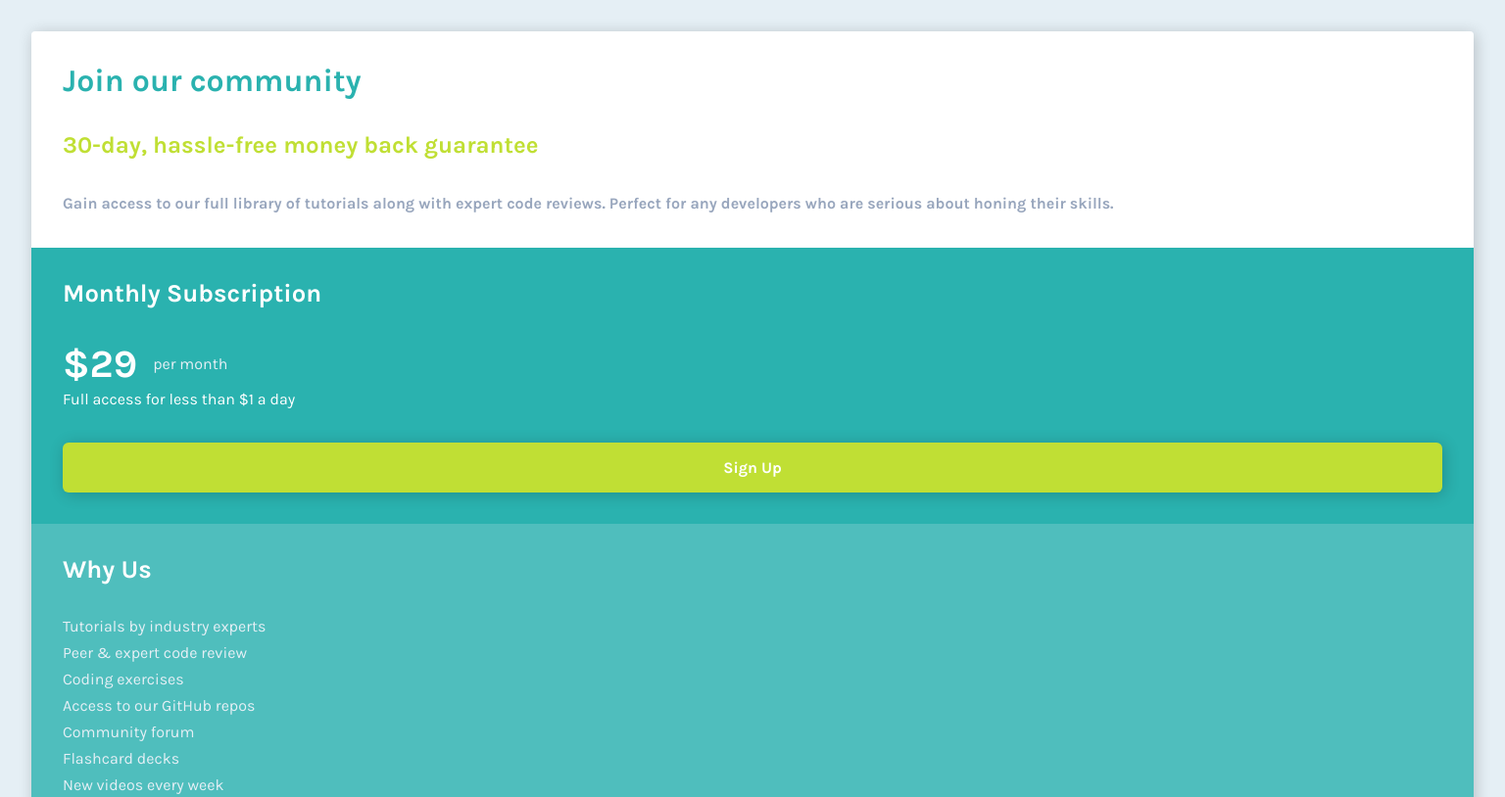
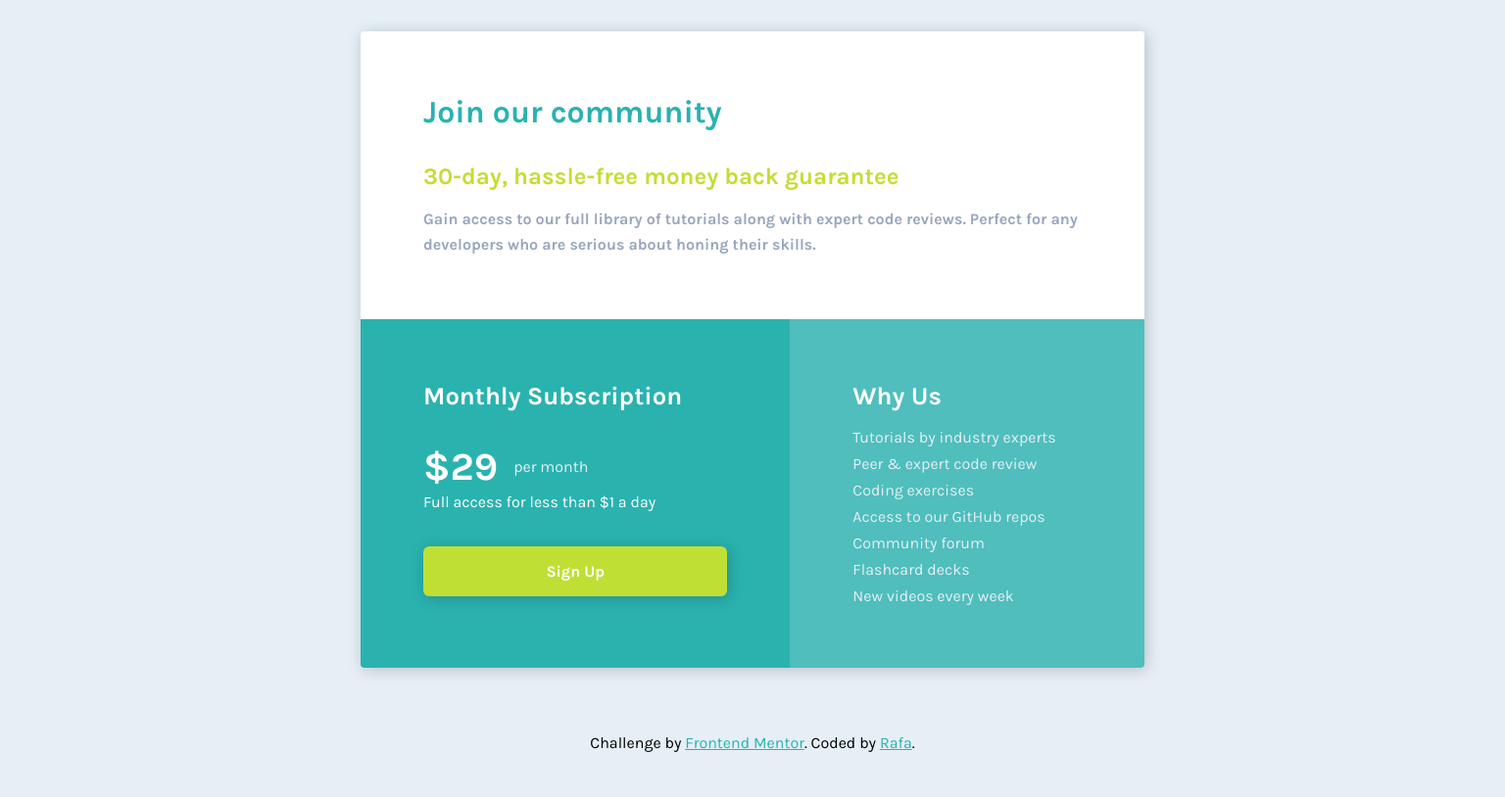
Before and after one commit to rafacovez/single-price-grid-component, a plain HTML site: page index.html in a window 1536 px wide. Shown: the top 814 px of the page at 98% size. Drawn offline with Linux system fonts and the light colour scheme.

Commit message:
made styles reponsive

```diff
--- a/style.css
+++ b/style.css
@@ -88,7 +88,7 @@ img, picture, svg, video {
 .join-our-community > h2 {
     color: var(--bright-yellow);
     font-weight: var(--font-bold);
-    margin: 2rem 0;
+    margin: 2rem 0 1rem 0;
 }
 
 .join-our-community > p {
@@ -163,11 +163,12 @@ img, picture, svg, video {
 
 .why-us > h1 {
     font-size: calc(var(--font-size) * 1.6);
+    font-weight: var(--font-bold);
     color: var(--white);
 }
 
 .why-us > ul {
-    margin: 2rem 0 0 0;
+    margin: 1rem 0 0 0;
     padding: 0;
     display: flex;
     flex-direction: column;
@@ -176,9 +177,11 @@ img, picture, svg, video {
 
 .why-us > ul > li {
     color: var(--light-gray);
+    font-weight: var(--font-regular);
 }
 
 .attribution {
+    font-weight: var(--font-regular);
     text-align: center;
     padding: 2rem;
 }
@@ -186,3 +189,35 @@ img, picture, svg, video {
 .attribution > a {
     color: var(--cyan);
 }
+
+@media only screen and (min-width: 1440px) {
+    body {
+        display: grid;
+        place-items: center;
+        height: 100vh;
+    }
+
+    .modal {
+        display: grid;
+        grid-template-areas:
+        "join join"
+        "subscription why";
+        max-width: 800px;
+    }
+
+    .modal > div {
+        padding: 4rem;
+    }
+
+    .join-our-community {
+        grid-area: join;
+    }
+
+    .monthly-subscription {
+        grid-area: subscription;
+    }
+
+    .why-us {
+        grid-area: why;
+    }
+}
```
